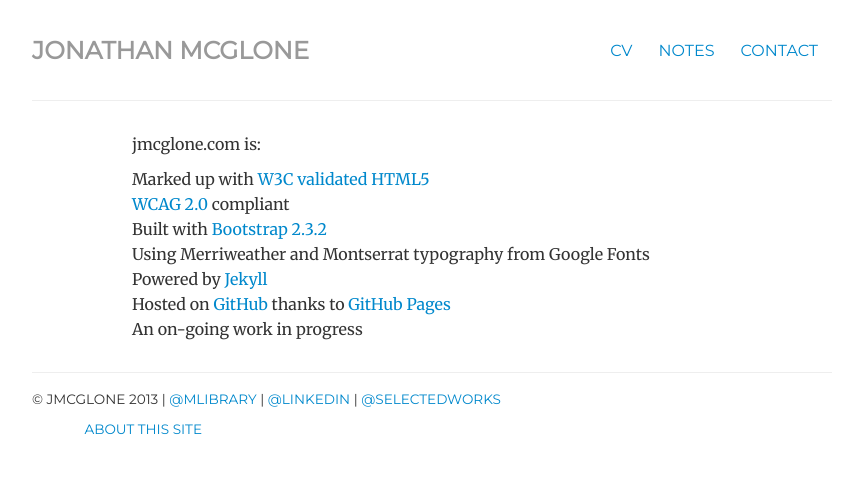
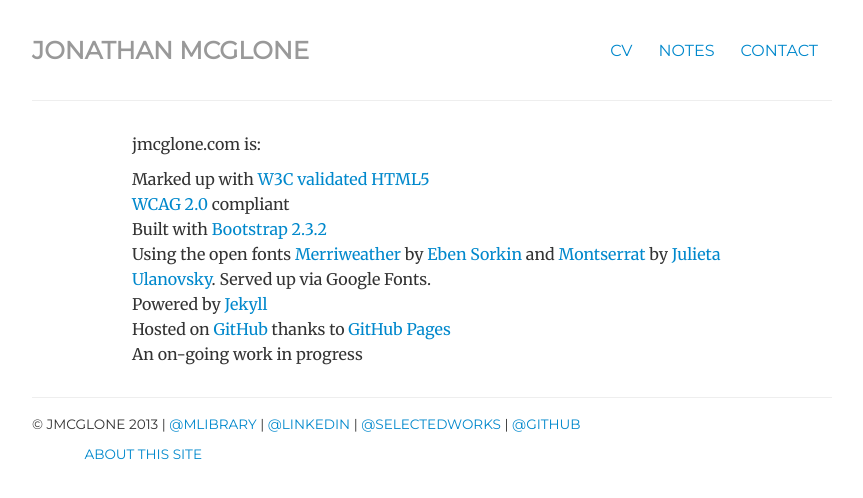
Before and after one commit to jmcglone/jmcglone.github.io, a Jekyll site: the page built from about/index.html, in a window 1280 px wide. Shown: the top 498 px of the page, without its empty margins (208-1071 px from the left). Built offline with Jekyll 4.4.1, drawn with Linux system fonts in a browser that asks for light colours; nearby versions of some CDN libraries.

Commit message:
update footer and about page, along with css

```diff
--- a/_layouts/default.html
+++ b/_layouts/default.html
@@ -41,7 +41,7 @@
 			<div class="footer">
 				<div class="row">
 				<div class="span8">
-				<p><small>&copy; jmcglone 2013 | <a href="http://www.lib.umich.edu/users/jmcglone" title="Jonathan McGlone at University of Michigan Library">@MLibrary</a> | <a href="http://www.linkedin.com/in/jwmcglone" title="Jonathan McGlone at LinkedIn">@LinkedIn</a> | <a href="http://works.bepress.com/jwmcglone/" title="Jonathan McGlone at Selected Works">@SelectedWorks</a></small></p>
+				<p><small>&copy; jmcglone 2013 | <a href="http://www.lib.umich.edu/users/jmcglone" title="Jonathan McGlone at University of Michigan Library">@MLibrary</a> | <a href="http://www.linkedin.com/in/jwmcglone" title="Jonathan McGlone at LinkedIn">@LinkedIn</a> | <a href="http://works.bepress.com/jwmcglone/" title="Jonathan McGlone at Selected Works">@SelectedWorks</a> | <a href="https://github.com/jmcglone/" title="Jonathan McGlone at GitHub">@GitHub</a></small></p>
 				</div>
 				<div class="span2">
 				<p class="pull-right"><small><a href="/about" title="About this site">About this site</a></small></p>
--- a/about/index.html
+++ b/about/index.html
@@ -11,12 +11,10 @@
         <li>Marked up with <a href="http://validator.w3.org/check?uri=http%3A%2F%2Fjmcglone.com%2F" title="HTML5 Validator">W3C validated HTML5</a></li>
         <li><a href="http://www.w3.org/TR/WCAG20/" title="WCAG 2.0">WCAG 2.0</a> compliant</li>
         <li>Built with <a href="http://getbootstrap.com/2.3.2/" title="Bootstrap 2.3.2">Bootstrap 2.3.2</a></li>
-        <li>Using Merriweather and Montserrat typography from Google Fonts</li>
+        <li>Using the open fonts <a href="http://www.google.com/fonts/specimen/Merriweather" title ="Merriweather">Merriweather</a> by <a href="https://plus.google.com/106288796449831139244/about" title="Eben Sorkin">Eben Sorkin</a> and <a href="http://www.google.com/fonts/specimen/Montserrat" title="Montserrat">Montserrat</a> by <a href="http://www.zkysky.com.ar/" title="ZkySky Design">Julieta Ulanovsky</a>. Served up via Google Fonts.</li>
         <li>Powered by <a href="http://jekyllrb.com/" title="Jekyll">Jekyll</a></li>
         <li>Hosted on <a href="http://github.com/jmcglone/jmcglone.github.io" title="This site hosted on GitHub">GitHub</a> thanks to <a href="http://pages.github.com/" title="GitHub Pages">GitHub Pages</a></li>
         <li>An on-going work in progress</li>
       </ul>
 
-
-
   </div>
--- a/css/style.css
+++ b/css/style.css
@@ -4,7 +4,7 @@
 body { padding-top: 20px; padding-bottom: 40px; font-family: 'Merriweather', Georgia, Times; font-size: 16px; }
 
 /* Masthead */
-.masthead, .footer { font-family: 'Montserrat', Helvetica, sans-serif; text-transform: uppercase;}
+.masthead, .footer { font-family: 'Montserrat', Helvetica, sans-serif; text-transform: uppercase; }
 
 /* Navigation */
 .nav { margin-top: 4px; }
```
